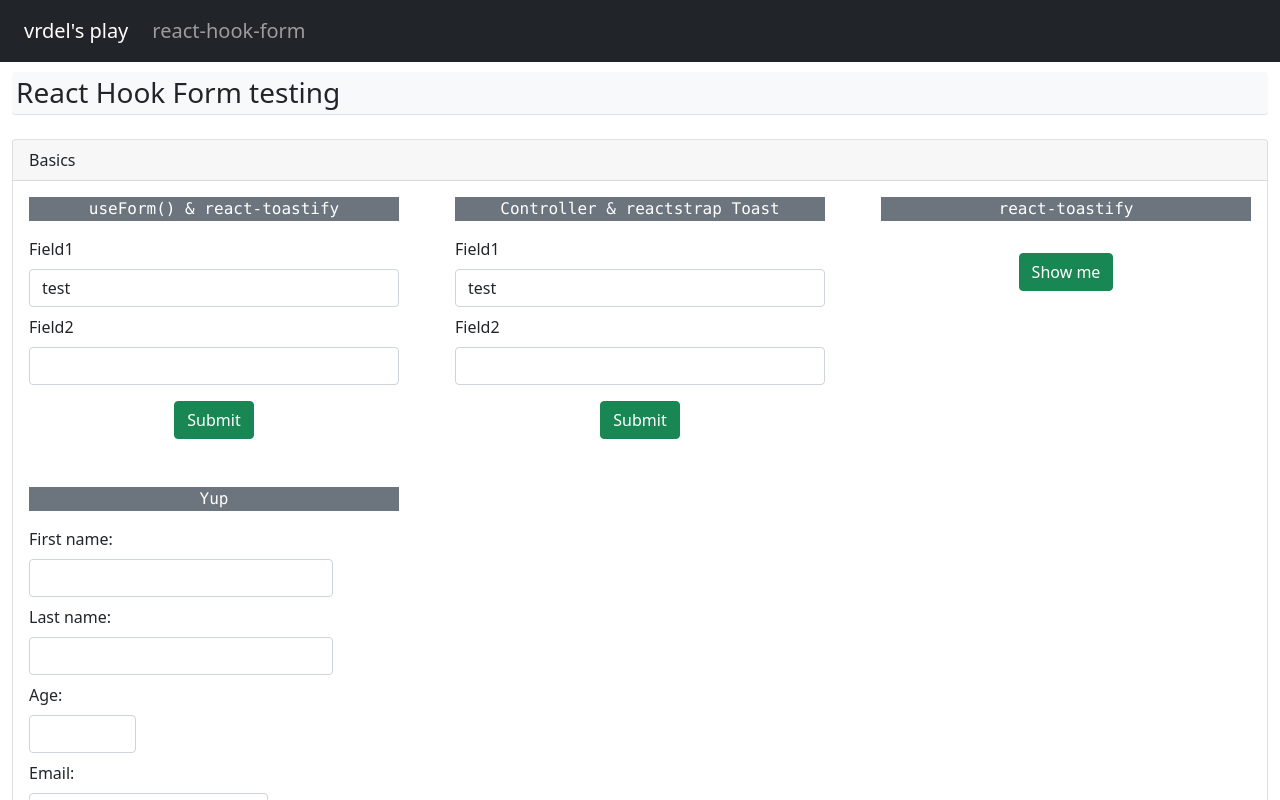
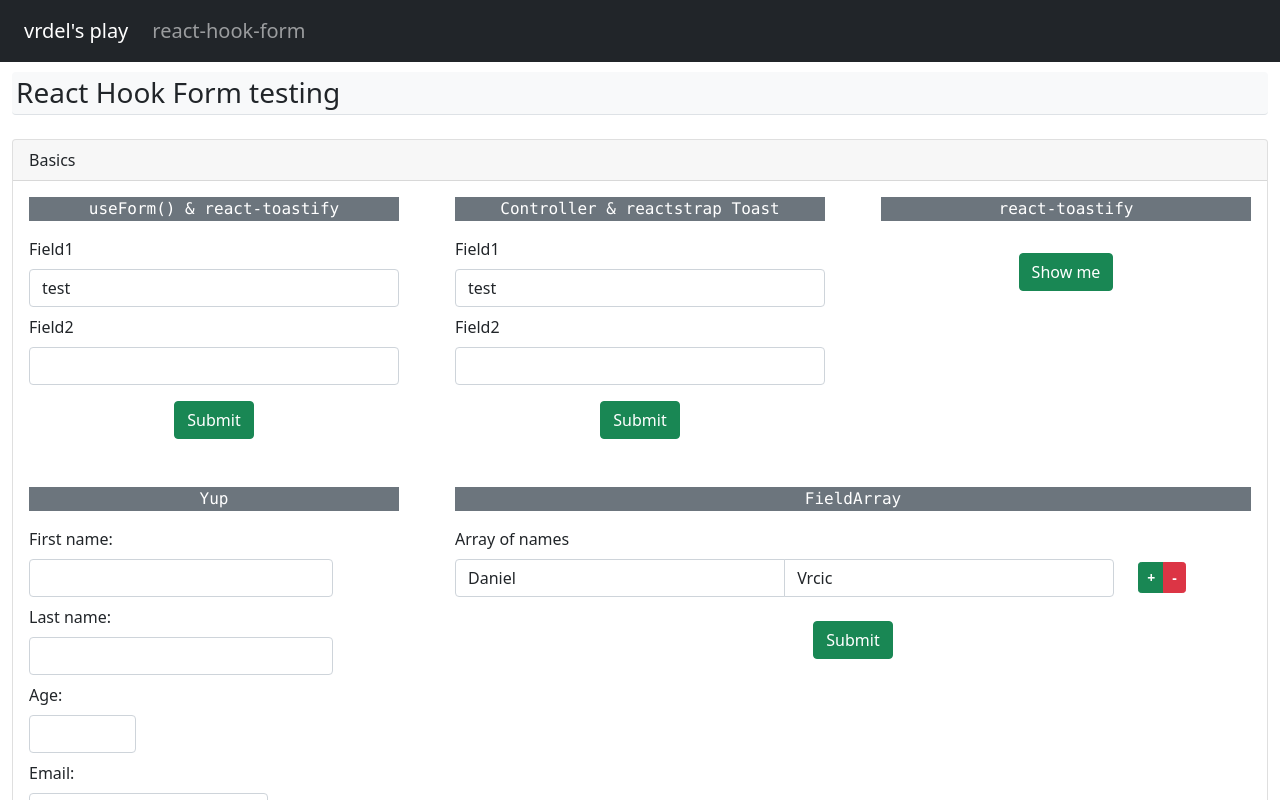
Before and after one commit to vrdel/react-playground, a React (Vite) app in the folder react-playground/: page /react-hook-form in a window 1280 px wide. Shown: the top 800 px of the page. Built offline with nearby package versions, Linux system fonts and the light colour scheme.

Commit message:
initial FieldArray example

```diff
--- a/react-playground/src/routes/reacthookform.jsx
+++ b/react-playground/src/routes/reacthookform.jsx
@@ -1,6 +1,7 @@
 import React, { useState } from 'react'
 import DefaultPage from '../ui/defpage'
 import {
+  ButtonGroup,
   Button,
   Card,
   CardBody,
@@ -18,7 +19,7 @@ import {
   Label,
   Row,
 } from 'reactstrap'
-import { useForm, Controller } from "react-hook-form";
+import { useForm, Controller, useFieldArray } from "react-hook-form";
 import { toast } from 'react-toastify';
 import { yupResolver } from '@hookform/resolvers/yup';
 import { ErrorMessage } from '@hookform/error-message';
@@ -40,6 +41,108 @@ const ToastMsg = ({ data, isopen, setOpen }) => {
     </Toast>
   )
 }
+
+
+const TestForm5 = () => {
+  const { control, handleSubmit, formState: {errors} } = useForm({
+    defaultValues: {
+      names: [{firstname: 'Daniel', lastname: 'Vrcic'}]
+    }
+  })
+
+  const { fields, append, remove } = useFieldArray({
+    control,
+    name: "names",
+  });
+
+  const onSubmit = data => {
+    toast.success(
+      <p className="font-monospace">
+        { JSON.stringify(data, null, 2) }
+      </p>
+    )
+  }
+
+  console.log(fields)
+
+  return (
+    <>
+      <Label for="firstname">
+        Array of names
+      </Label>
+      <Form onSubmit={handleSubmit(onSubmit)} className="needs-validation">
+        <FormGroup>
+          {
+            fields.map((item, index) => (
+              <Row key={item.id}>
+                <Col key={item.id} sm={{size: 10}}>
+                  <InputGroup>
+                    <Controller
+                      name={`names.${index}.firstname`}
+                      control={control}
+                      render={ ({field}) =>
+                        <Input
+                          {...field}
+                          className={`form-control ${errors.index?.firstname && "is-invalid"}`}
+                        />
+                      }
+                    />
+                    <ErrorMessage
+                      errors={errors}
+                      name={`names.${index}.firstname`}
+                      render={({ message }) =>
+                        <FormFeedback tooltip invalid className="end-0">
+                          { message }
+                        </FormFeedback>
+                      }
+                    />
+                    <Controller
+                      name={`names.${index}.lastname`}
+                      control={control}
+                      render={ ({field}) =>
+                        <Input
+                          {...field}
+                          className={`pl-2 form-control ${errors.index?.lastname && "is-invalid"}`}
+                        />
+                      }
+                    />
+                    <ErrorMessage
+                      errors={errors}
+                      name={`names.${index}.lastname`}
+                      render={({ message }) =>
+                        <FormFeedback tooltip invalid className="end-0">
+                          { message }
+                        </FormFeedback>
+                      }
+                    />
+                  </InputGroup>
+                </Col>
+                <Col className="d-flex align-items-center">
+                  <ButtonGroup size='sm'>
+                    <Button className="fw-bold" color="success" onClick={() => append({firstname: '', lastname: ''})}>
+                      +
+                    </Button>
+                    <Button className="fw-bold" color="danger" onClick={() => remove(index)}>
+                      -
+                    </Button>
+                  </ButtonGroup>
+                </Col>
+              </Row>
+            ))
+          }
+          <Row className='mt-2'>
+            <Col className="text-center">
+              <Button className="mt-3" color="success" type="submit">
+                Submit
+              </Button>
+            </Col>
+          </Row>
+        </FormGroup>
+      </Form>
+    </>
+  );
+}
+
 
 const schema = yup.object().shape({
   firstname: yup.string().required(),
@@ -386,6 +489,7 @@ const TestForm1 = () => {
   );
 }
 
+
 const ReactHookForm = () => {
   const [toggle, setToggle] = useState(false)
   const [submitData, setSubmitData] = useState(undefined)
@@ -443,6 +547,16 @@ const ReactHookForm = () => {
                 <TestForm4/>
               </CardBody>
             </Col>
+            <Col sm="8">
+              <CardBody>
+                <CardTitle className="bg-secondary text-center text-white">
+                  <p className="font-monospace">
+                    FieldArray
+                  </p>
+                </CardTitle>
+                <TestForm5/>
+              </CardBody>
+            </Col>
           </Row>
         </Card>
       </DefaultPage>
```
